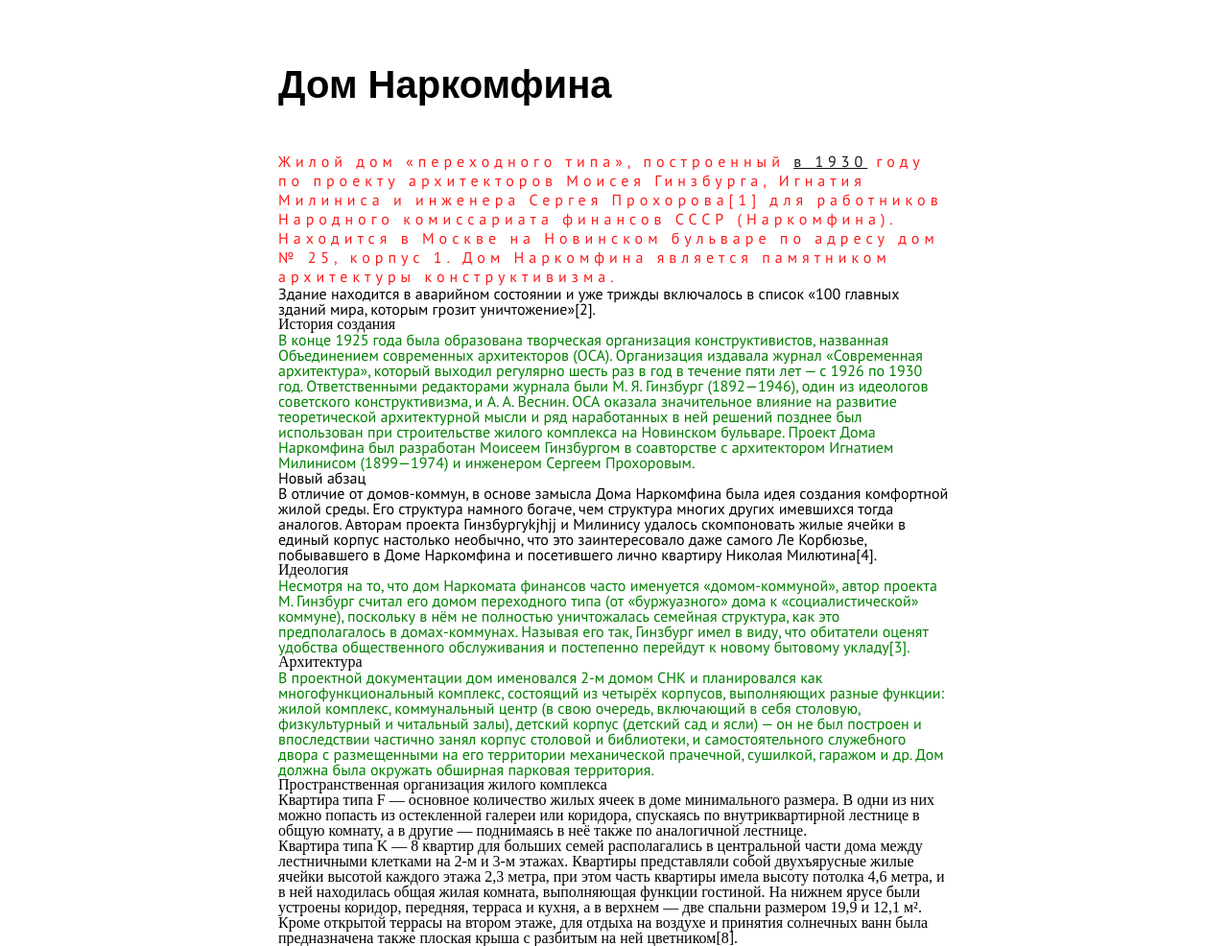
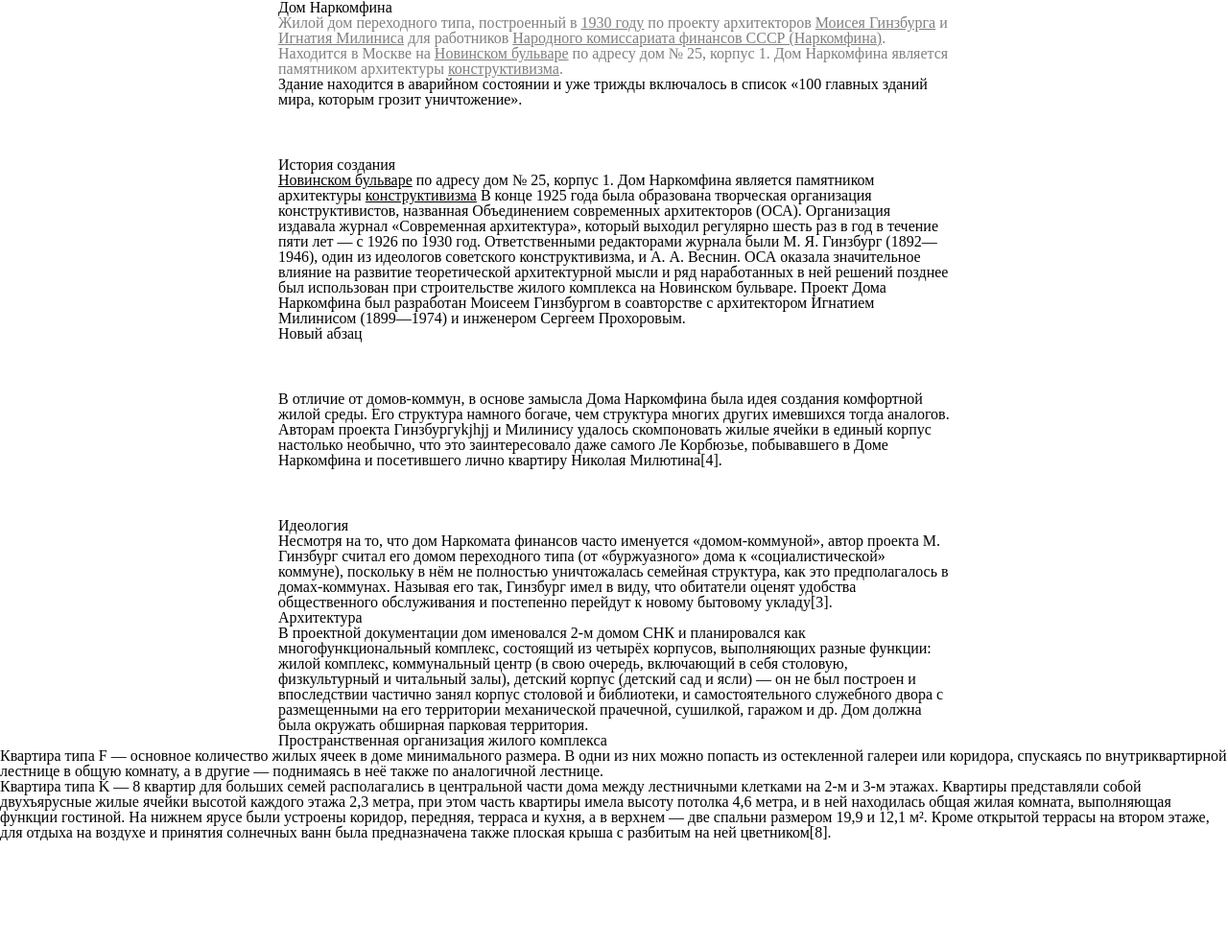
Before and after one commit to evgeny-matveev/3OTR-hse-2018-09-18, a plain HTML site: page index.html in a window 1280 px wide. Shown: the whole page at 96% size. After the commit the page ends 876 px from the top, so only its background shows below. Drawn offline with Linux system fonts and the light colour scheme; a web font is replaced by a local one.

Commit message:
Урок 7,8,9

```diff
--- a/index.html
+++ b/index.html
@@ -8,12 +8,12 @@
   </head>
   <body>
     <h1>Дом Наркомфина</h1>
-    <p>Жилой дом «переходного типа», построенный <a href="https://ru.wikipedia.org/wiki/1930_%D0%B3%D0%BE%D0%B4">в 1930</a> году по проекту архитекторов Моисея Гинзбурга, Игнатия Милиниса и инженера Сергея Прохорова[1] для работников Народного комиссариата финансов СССР (Наркомфина). Находится в Москве на Новинском бульваре по адресу дом № 25, корпус 1. Дом Наркомфина является памятником архитектуры конструктивизма.</p>
-    <p>Здание находится в аварийном состоянии и уже трижды включалось в список «100 главных зданий мира, которым грозит уничтожение»[2].</p>
+    <p>Жилой дом переходного типа, построенный в <a target="_blank" href="https://ru.wikipedia.org/wiki/1930_%D0%B3%D0%BE%D0%B4">1930 году</a> по проекту архитекторов <a target="_blank" href="https://ru.wikipedia.org/wiki/%D0%93%D0%B8%D0%BD%D0%B7%D0%B1%D1%83%D1%80%D0%B3,_%D0%9C%D0%BE%D0%B8%D1%81%D0%B5%D0%B9_%D0%AF%D0%BA%D0%BE%D0%B2%D0%BB%D0%B5%D0%B2%D0%B8%D1%87">Моисея Гинзбурга</a> и <a target="_blank" href="https://ru.wikipedia.org/wiki/%D0%9C%D0%B8%D0%BB%D0%B8%D0%BD%D0%B8%D1%81,_%D0%98%D0%B3%D0%BD%D0%B0%D1%82%D0%B8%D0%B9_%D0%A4%D1%80%D0%B0%D0%BD%D1%86%D0%B5%D0%B2%D0%B8%D1%87">Игнатия Милиниса</a> для работников <a target="_blank" href="https://ru.wikipedia.org/wiki/%D0%9D%D0%B0%D1%80%D0%BE%D0%B4%D0%BD%D1%8B%D0%B9_%D0%BA%D0%BE%D0%BC%D0%B8%D1%81%D1%81%D0%B0%D1%80%D0%B8%D0%B0%D1%82_%D1%84%D0%B8%D0%BD%D0%B0%D0%BD%D1%81%D0%BE%D0%B2">Народного комиссариата финансов СССР (Наркомфина)</a>. Находится в Москве на <a target="_blank" href="https://ru.wikipedia.org/wiki/%D0%9D%D0%BE%D0%B2%D0%B8%D0%BD%D1%81%D0%BA%D0%B8%D0%B9_%D0%B1%D1%83%D0%BB%D1%8C%D0%B2%D0%B0%D1%80">Новинском бульваре</a> по адресу дом № 25, корпус 1. Дом Наркомфина является памятником архитектуры <a target="_blank" href="https://ru.wikipedia.org/wiki/%D0%9A%D0%BE%D0%BD%D1%81%D1%82%D1%80%D1%83%D0%BA%D1%82%D0%B8%D0%B2%D0%B8%D0%B7%D0%BC_(%D0%B8%D1%81%D0%BA%D1%83%D1%81%D1%81%D1%82%D0%B2%D0%BE)">конструктивизма</a>.</p>
+    <p>Здание находится в аварийном состоянии и уже трижды включалось в список «100 главных зданий мира, которым грозит уничтожение».</p>
 
     <h3>История создания</h3>
     <p>
-      В конце 1925 года была образована творческая организация конструктивистов, названная Объединением современных архитекторов (ОСА). Организация издавала журнал «Современная архитектура», который выходил регулярно шесть раз в год в течение пяти лет — с 1926 по 1930 год. Ответственными редакторами журнала были М. Я. Гинзбург (1892—1946), один из идеологов советского конструктивизма, и А. А. Веснин. ОСА оказала значительное влияние на развитие теоретической архитектурной мысли и ряд наработанных в ней решений позднее был использован при строительстве жилого комплекса на Новинском бульваре. Проект Дома Наркомфина был разработан Моисеем Гинзбургом в соавторстве с архитектором Игнатием Милинисом (1899—1974) и инженером Сергеем Прохоровым.
+      <a target="_blank" href="https://ru.wikipedia.org/wiki/%D0%9D%D0%BE%D0%B2%D0%B8%D0%BD%D1%81%D0%BA%D0%B8%D0%B9_%D0%B1%D1%83%D0%BB%D1%8C%D0%B2%D0%B0%D1%80">Новинском бульваре</a> по адресу дом № 25, корпус 1. Дом Наркомфина является памятником архитектуры <a target="_blank" href="https://ru.wikipedia.org/wiki/%D0%9A%D0%BE%D0%BD%D1%81%D1%82%D1%80%D1%83%D0%BA%D1%82%D0%B8%D0%B2%D0%B8%D0%B7%D0%BC_(%D0%B8%D1%81%D0%BA%D1%83%D1%81%D1%81%D1%82%D0%B2%D0%BE)">конструктивизма</a> В конце 1925 года была образована творческая организация конструктивистов, названная Объединением современных архитекторов (ОСА). Организация издавала журнал «Современная архитектура», который выходил регулярно шесть раз в год в течение пяти лет — с 1926 по 1930 год. Ответственными редакторами журнала были М. Я. Гинзбург (1892—1946), один из идеологов советского конструктивизма, и А. А. Веснин. ОСА оказала значительное влияние на развитие теоретической архитектурной мысли и ряд наработанных в ней решений позднее был использован при строительстве жилого комплекса на Новинском бульваре. Проект Дома Наркомфина был разработан Моисеем Гинзбургом в соавторстве с архитектором Игнатием Милинисом (1899—1974) и инженером Сергеем Прохоровым.
     </p>
 
     <p>Новый абзац</p>
--- a/styles/style.css
+++ b/styles/style.css
@@ -48,39 +48,22 @@
 }
 
 /* My styles */
-h1 {
-  font-family: "PT Sans Caption", sans-serif;
-  font-size: 40px;
-  font-weight: 900;
-  margin-bottom: 50px;
+body {
+  /* background-image: url(dc-online-media-mockup.jpg);
+  background-size: 800px 20624px;
+  background-position: top center;
+  background-repeat: no-repeat; */
+}
+h1, h2, h3, p {
+	width: 700px;
+	margin: 0 auto;
 }
 h1 + p {
-  color: red;
-  opacity: 0.9;
+	color: rgba(0,0,0,0.5);
 }
-h3 + p {
-  color: green;
-}
-p:first-of-type {
-  line-height: 20px;
-  letter-spacing: 5px;
+p + p {
+	margin-bottom: 52px;
 }
 a {
-  color: black;
+	color: inherit;
 }
-p {
-  font-family: 'PT Sans', sans-serif;
-}
-body {
-  /* background-image: url(dc-online-media-mockup.jpg); */
-  background-size: 800px 20624px;
-  background-position: top center;
-  background-repeat: no-repeat;
-}
-body {
-  width: 700px;
-  margin-top: 68px;
-  margin-right: auto;
-  margin-bottom: 0;
-  margin-left: auto;
-}
```
